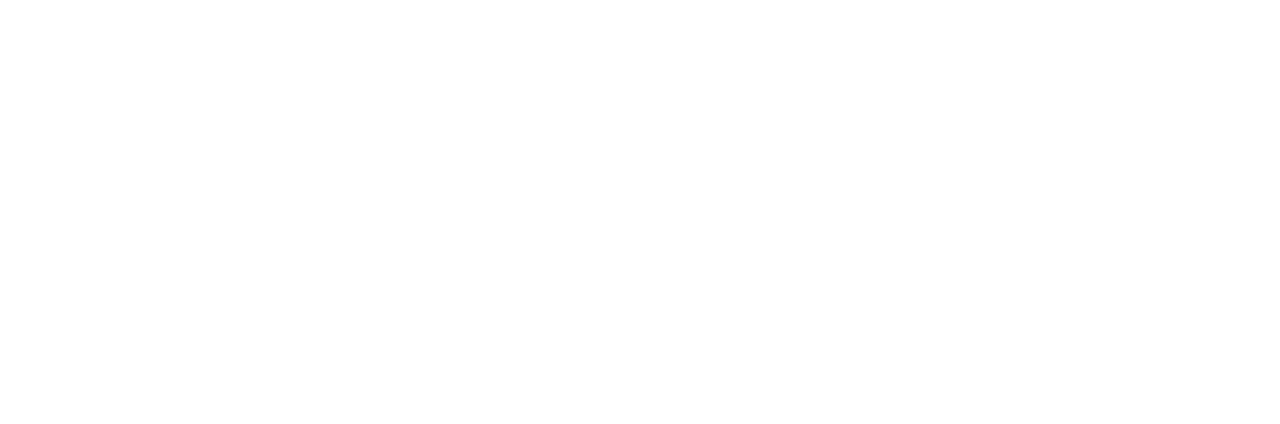
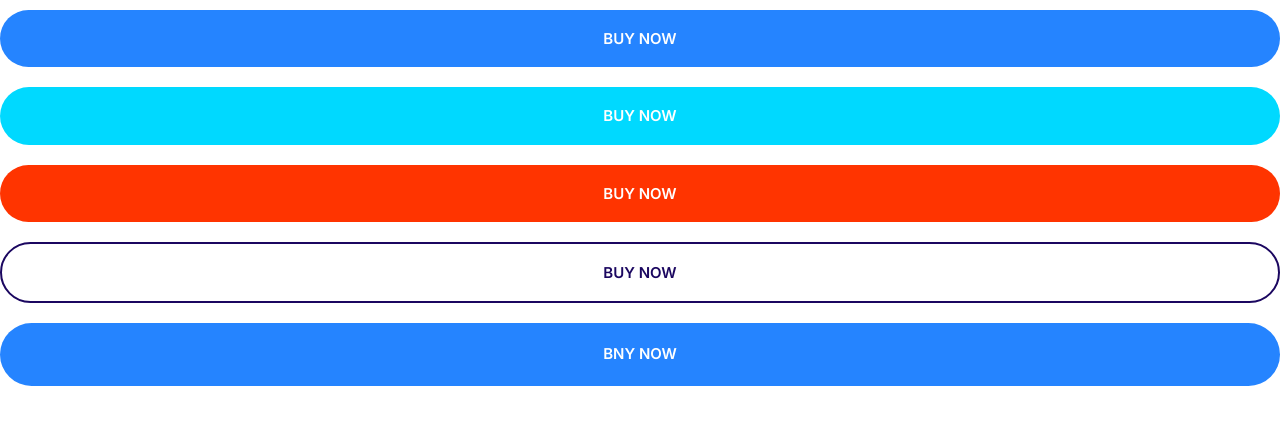
Before and after one commit to ali-reza-2531/moshify, a plain HTML site: page index.html in a window 1280 px wide. Drawn offline with Linux system fonts and the light colour scheme.

Commit message:
Define the style for buttons.

```diff
--- a/css/styles.css
+++ b/css/styles.css
@@ -1,6 +1,9 @@
 /*Typagraphy*/
 html{
     font-size: 62.5%;
+}
+*,*::after,*::before{
+    box-sizing: border-box;
 }
 :root{
     --color-primary:#2584ff;
@@ -140,3 +143,56 @@
     justify-content: center;
     align-items: center;
 }
+/*Buttons*/
+.btn{
+    border: 0;
+    text-transform: uppercase;
+    border-radius: 40px;
+    padding: 2rem 3rem;
+    font-size: 1.8rem;
+    font-weight: 600;
+    cursor: pointer;
+    white-space: nowrap;
+    text-align: center;
+    margin:1rem 0;
+}
+.btn--primary{
+    background: var(--color-primary);
+    color: #fff;
+}
+.btn--primary:hover{
+    background: #3a8ffd;
+}
+.btn--secondary{
+    background:var(--color-secondary);
+    color:#fff;
+}
+.btn--secondary:hover{
+    background: #00c8eb;
+}
+.btn--accent{
+    background: var(--color-accent);
+    color:#fff;
+}
+.btn--accent:hover{
+    background: #fd4516;
+}
+.btn--block{
+    width: 100%;
+    display: inline-block;
+}
+.btn--outline{
+    border: 2px solid var(--color-heading);
+    background: #fff;
+    color: var(--color-heading);
+}
+.btn--outline:hover{
+    border: 0;
+    background: var(--color-heading);
+    color:#fff;
+}
+@media screen and (min-width:1024px) {
+    .btn {
+        font-size: 1.5rem;
+}
+}
--- a/index.html
+++ b/index.html
@@ -13,5 +13,11 @@
     <link rel="stylesheet" href="css/normalize.css" />
     <link rel="stylesheet" href="css/styles.css" />
   </head>
-  <body></body>
+  <body>
+    <button class="btn btn--primary btn--block">Buy Now</button>
+    <button class="btn btn--secondary btn--block">Buy Now</button>
+    <button class="btn btn--accent btn--block">Buy Now</button>
+    <button class="btn btn--block btn--outline">Buy Now</button>
+    <a href="#" class="btn btn--primary btn--block"> bny now</a>
+  </body>
 </html>
```
Also changed, not shown: css/components/buttons.html (added, +5 -0 lines).
